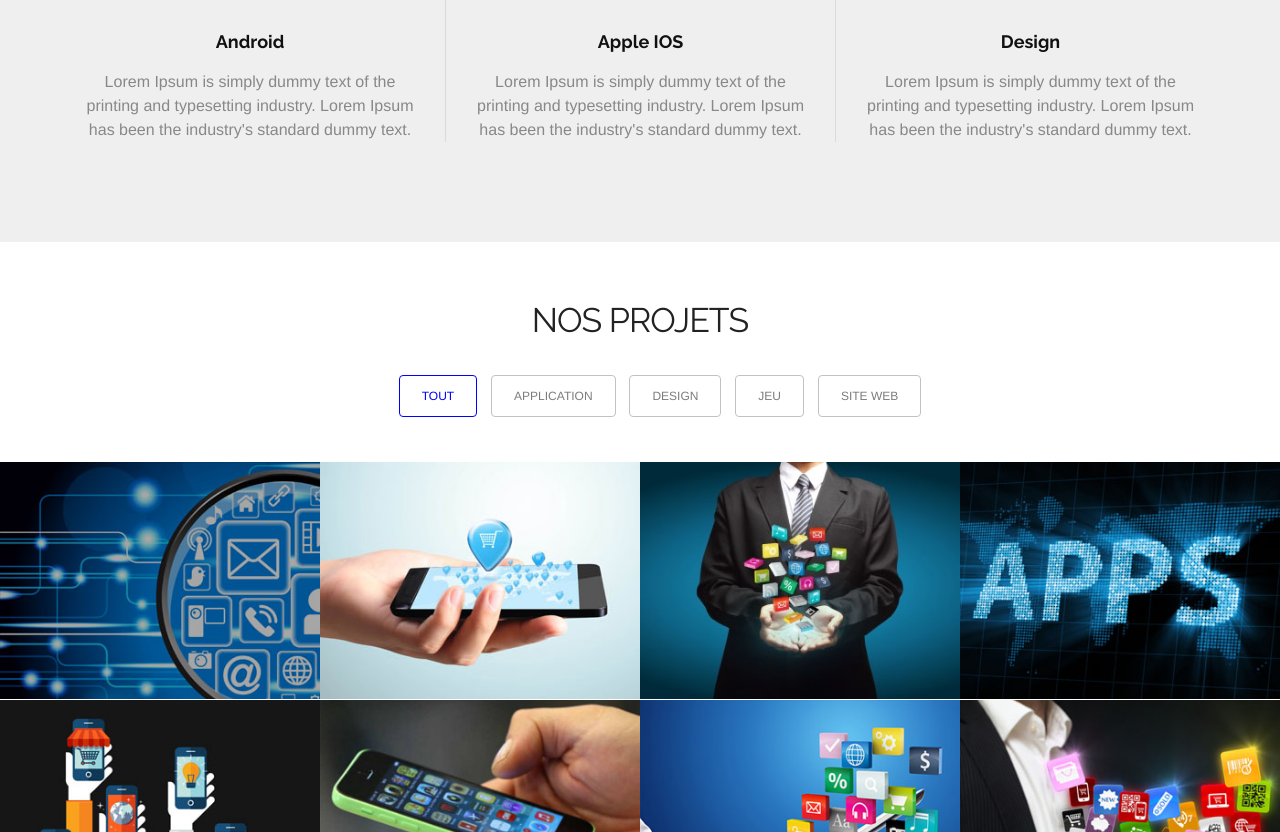
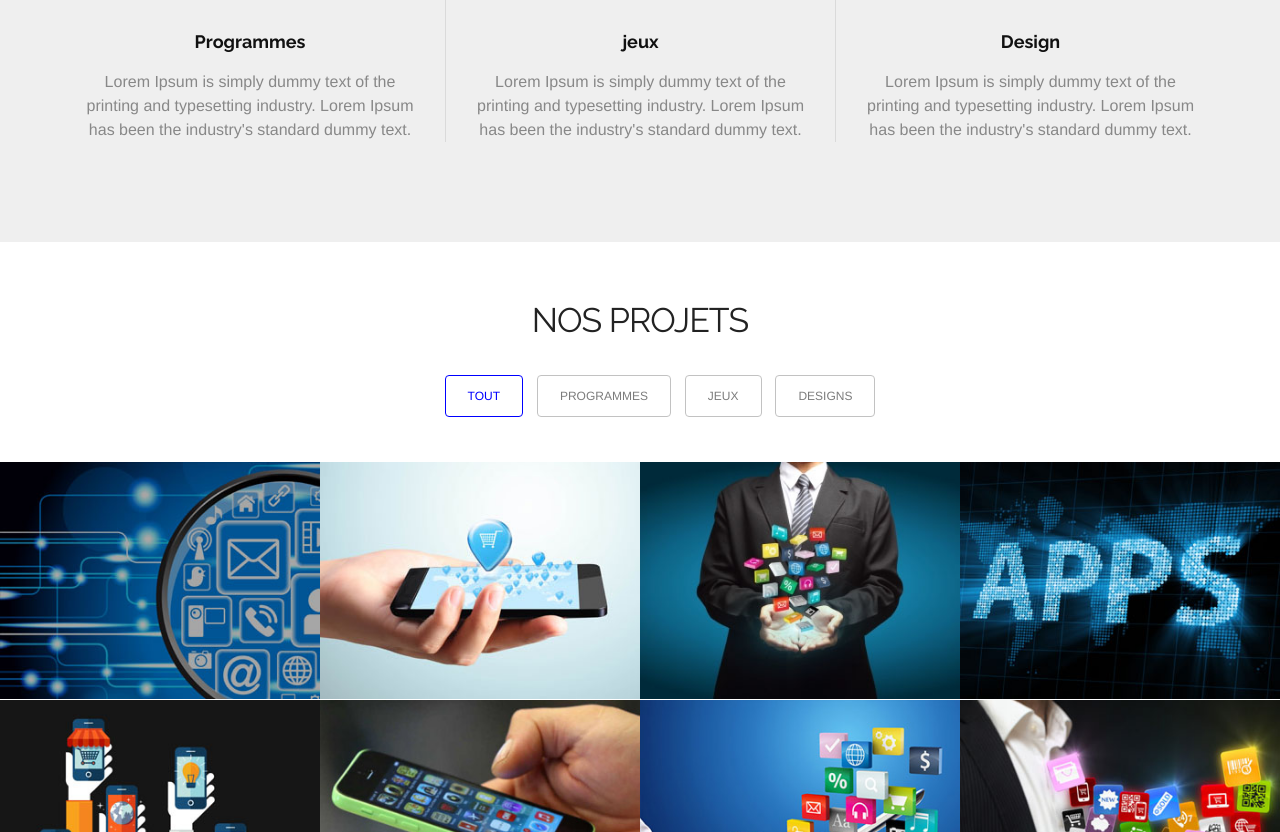
Before and after one commit to ValoxKing2/Slash-Mod, a plain HTML site: page index.html in a window 1280 px wide. Shown: the part 1768-2600 px from the top of the page. Drawn offline with Linux system fonts and the light colour scheme.

Commit message:
Update index.html

```diff
--- a/index.html
+++ b/index.html
@@ -137,14 +137,14 @@
         <div class="col-lg-4">
           <div class="service_block">
             <div class="service_icon delay-03s animated wow  zoomIn"> <span><i class="fa fa-android"></i></span> </div>
-            <h3 class="animated fadeInUp wow">Android</h3>
+            <h3 class="animated fadeInUp wow">Programmes</h3>
             <p class="animated fadeInDown wow">Lorem Ipsum is simply dummy text of the printing and typesetting industry. Lorem Ipsum has been the industry's standard dummy text.</p>
           </div>
         </div>
         <div class="col-lg-4 borderLeft">
           <div class="service_block">
             <div class="service_icon icon2  delay-03s animated wow zoomIn"> <span><i class="fa fa-apple"></i></span> </div>
-            <h3 class="animated fadeInUp wow">Apple IOS</h3>
+            <h3 class="animated fadeInUp wow">jeux</h3>
             <p class="animated fadeInDown wow">Lorem Ipsum is simply dummy text of the printing and typesetting industry. Lorem Ipsum has been the industry's standard dummy text.</p>
           </div>
         </div>
@@ -190,16 +190,13 @@
           <h5>Tout</h5>
           </a></li>
         <li><a class="" href="#" data-filter=".prototype">
-          <h5>Application</h5>
+          <h5>Programmes</h5>
           </a></li>
         <li><a class="" href="#" data-filter=".design">
-          <h5>Design</h5>
+          <h5>Jeux</h5>
           </a></li>
         <li><a class="" href="#" data-filter=".android">
-          <h5>Jeu</h5>
-          </a></li>
-        <li><a class="" href="#" data-filter=".web">
-          <h5>Site Web</h5>
+          <h5>Designs</h5>
           </a></li>
       </ul>
     </div>
```
